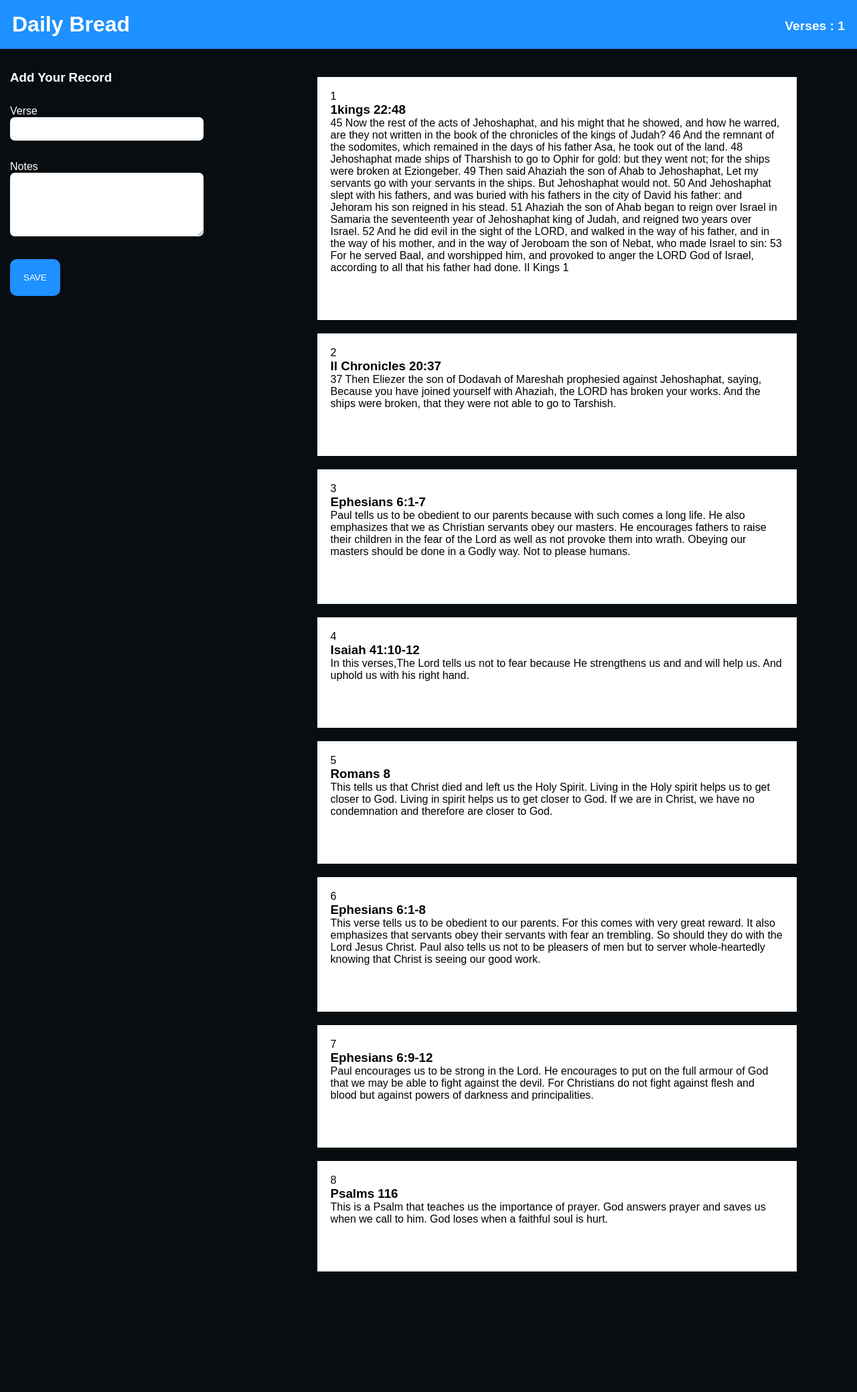
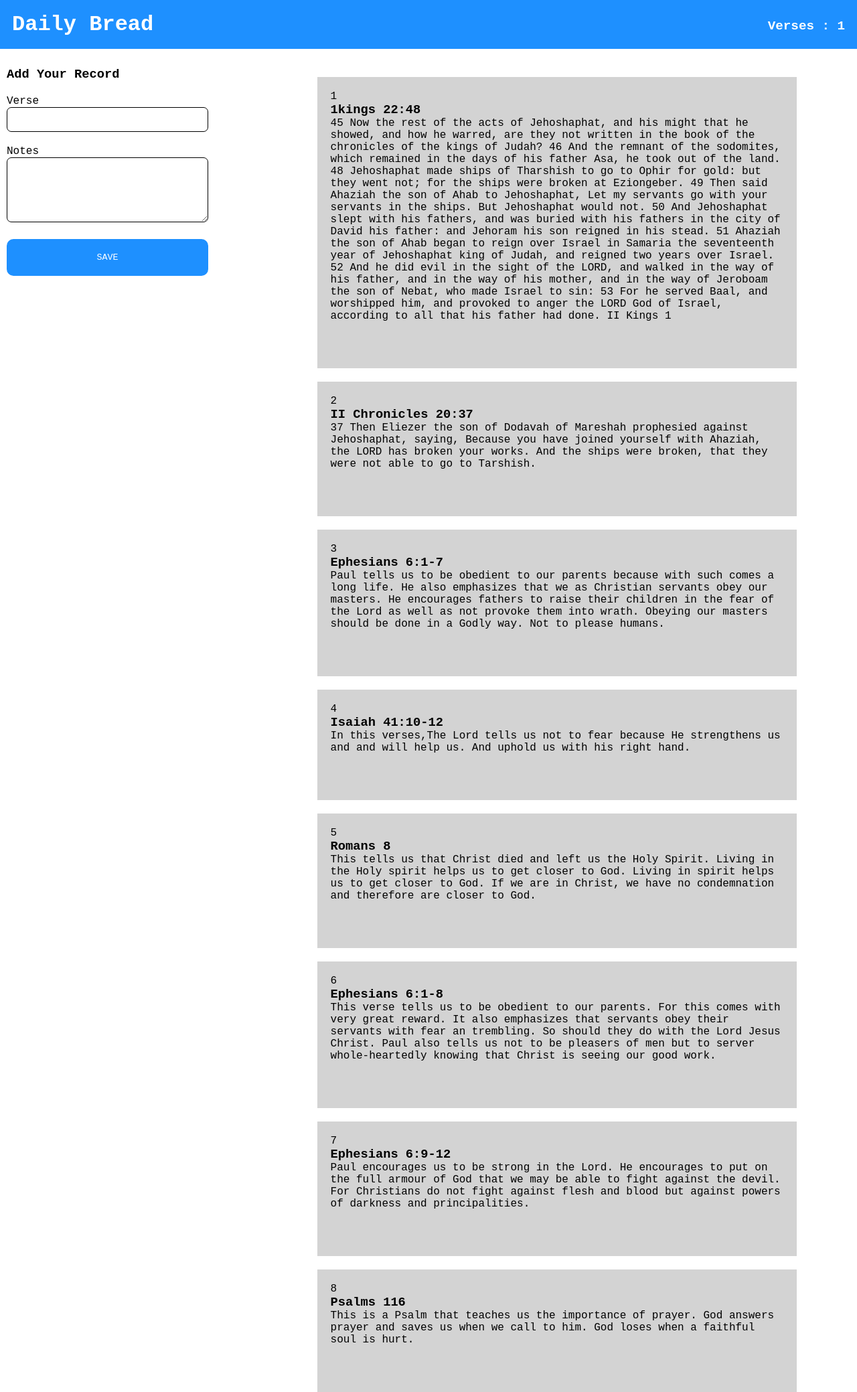
Before and after one commit to jod35/Daily_Bread, a Flask app: template app/templates/index.html in a window 1280 px wide. Shown: the whole page at 67% size. Before the commit the page ends 1899 px from the top, so only its background shows below. Run offline with Flask 2, Linux system fonts and the light colour scheme; data comes from the database, SQL or seed files in the repository; both versions use the stored data as it was after the commit; the template is opened without the code that fills it: values that come from a table or form of the project are taken from there, most other values are stand-ins (such as "Sample title", 1, 10 or a date in 2020).

Commit message:
fix :change look of frontend

```diff
--- a/app/static/css/main.css
+++ b/app/static/css/main.css
@@ -2,7 +2,7 @@
 	padding: 0;
 	margin: 0;
 	box-sizing: border-box;
-	font-family: Arial,Helvetica,san-serif;
+	font-family:'Courier New', Courier, monospace;
 
 }
 
@@ -32,31 +32,30 @@ header{
 	position: relative;
 	top: 70px;
 	display: flex;
+	justify-content: space-between;
 }
 
 .left{
-	width: 30%;
-	background-color: rgb(8, 13, 17);
+	width: 25%;
+	color: black;
 	min-height: 100vh;
 }
 .form{
 	position: fixed;
 	margin-top: 20px;
-	color: white;
-	background: rgb(8,13,17);
+
 }
-.form label{
-	padding-bottom: 10px;
-}
+
 fieldset{
 	border: none;
-	padding: 15px;
+	padding: 10px;
 }
-fieldset textarea, input{
+textarea, input{
 	width: 90%;
 	padding: 10px;
 	border-radius: 7px;
-	border: none;
+	border: 0.9px solid black;
+
 }
 
 .btn{
@@ -68,6 +67,7 @@ fieldset textarea, input{
 	color: white;
 	cursor: pointer;
 	transition: all 1.2s;
+	width: 90%;
 }
 
 .clear{
@@ -93,7 +93,7 @@ fieldset textarea, input{
 }
 
 .right{
-	background-color: rgb(8, 13, 17);
+	/* background-color: rgb(8, 13, 17); */
 	width: 70%;
 
 }
@@ -106,7 +106,7 @@ fieldset textarea, input{
 }
 .verse{
 	width: 80%;
-	background-color: white;
+	background-color: lightgray;
 	padding: 20px;
 	margin: auto;
 	transition: all 1.2s;
@@ -224,6 +224,7 @@ fieldset textarea, input{
 		position: fixed;
 		margin-top: 20px;
 		color: white;
+		background: black;
 	}
 	fieldset textarea, input{
 		width: 100%;
--- a/app/static/js/index.js
+++ b/app/static/js/index.js
@@ -84,7 +84,7 @@ recordAdditionForm.addEventListener("submit", (event) => {
 				<p>${data.verse.notes}</p>
 				<div class="options">
 							<a href="#" class="del-btn"><i class="fa fa-trash"  aria-hidden="true"></i></a>
-							<a href="#" class="update-btn"><i class="fas fa-feather "></i></a>
+              <a href="#" class="update-btn"><i class="fas fa-feather "></i></a>
 				</div>
 		`;
 
--- a/app/templates/index.html
+++ b/app/templates/index.html
@@ -52,7 +52,6 @@
 						<div class="options">
 							<a href="#" class="del-btn"><i class="fa fa-trash"  aria-hidden="true"></i></a>
 							<a href="#" class="update-btn"><i class="fas fa-feather "></i></a>
-							<a href="#" class="paint-btn"><i class="fa fa-paint-brush" aria-hidden="true"></i></a>
 						</div>
 					</div>
 				{% endfor %}
```
Also changed, not shown: app/app.db.
